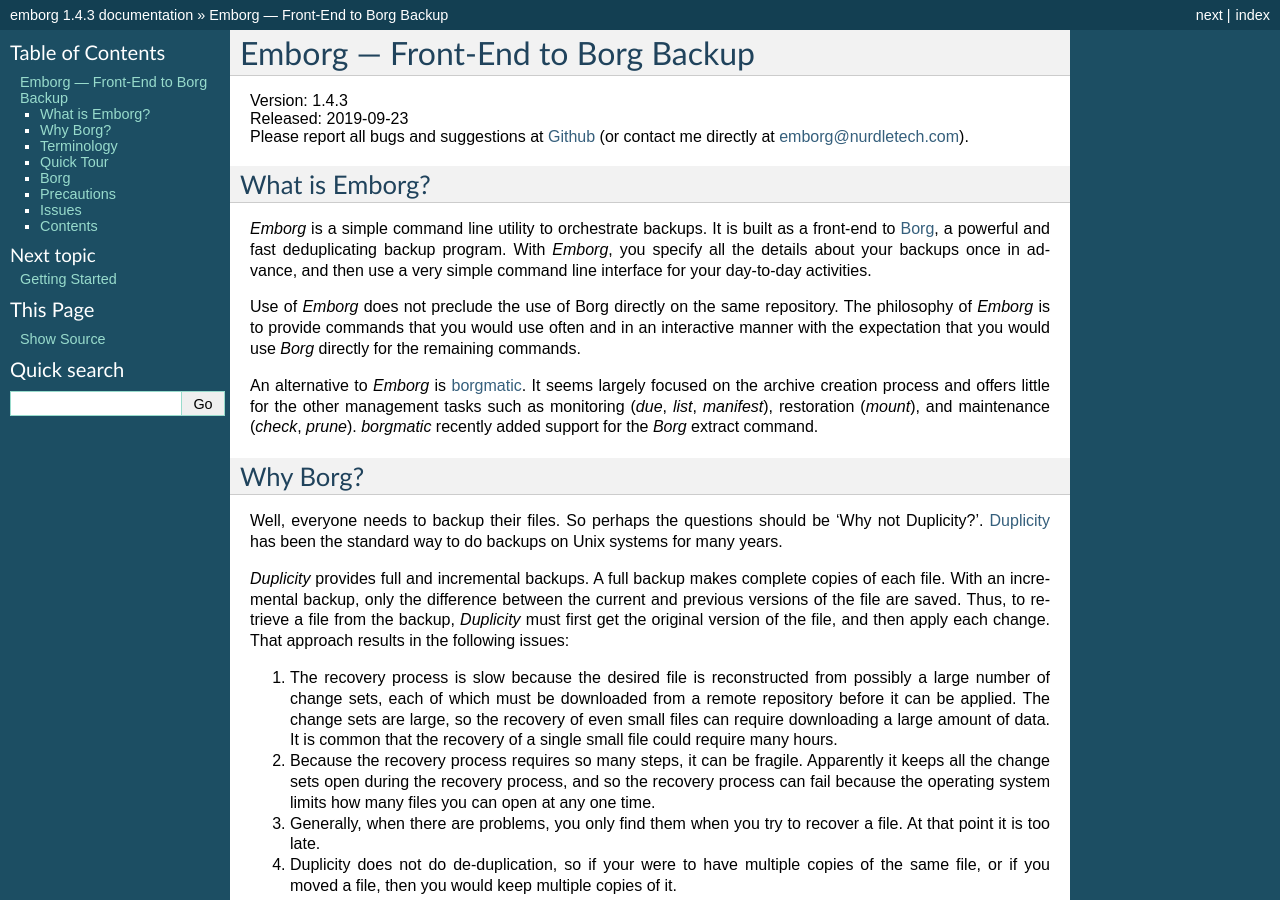
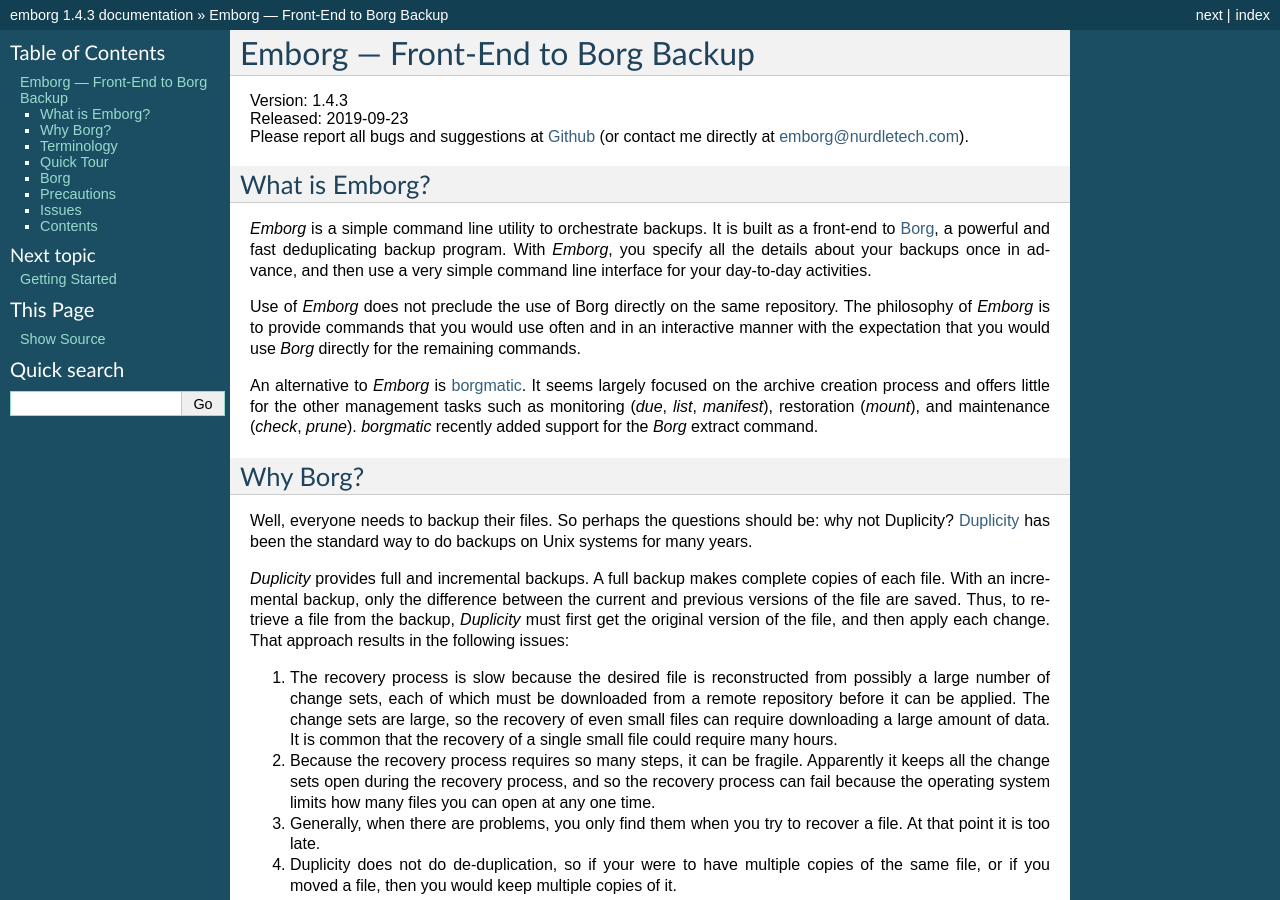
Before and after one commit to KenKundert/emborg, a Sphinx documentation site: the page built from doc/index.rst, in a window 1280 px wide and 900 px high. Built offline with Sphinx 7.4.7, drawn with Linux system fonts in a browser that asks for light colours.

```diff
--- a/doc/index.rst
+++ b/doc/index.rst
@@ -36,8 +36,8 @@ maintenance (*check*, *prune*).  *borgmatic* recently added support for the
 Why Borg?
 ---------
 
-Well, everyone needs to backup their files. So perhaps the questions should be
-'Why not Duplicity?'. `Duplicity <http://duplicity.nongnu.org>`_ has been the
+Well, everyone needs to backup their files. So perhaps the questions should be:
+why not Duplicity?  `Duplicity <http://duplicity.nongnu.org>`_ has been the
 standard way to do backups on Unix systems for many years.
 
 *Duplicity* provides full and incremental backups. A full backup makes complete
```
Also changed, not shown: doc/installing.rst (+16 -12 lines), 1 other file.
